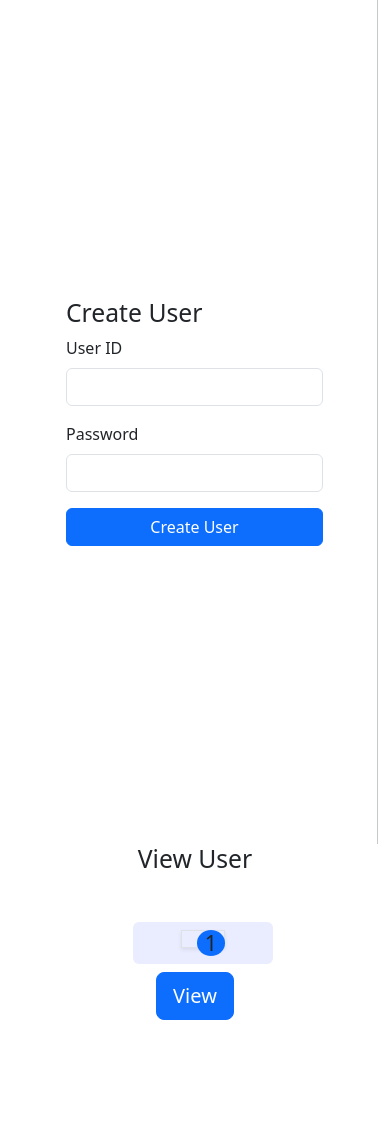
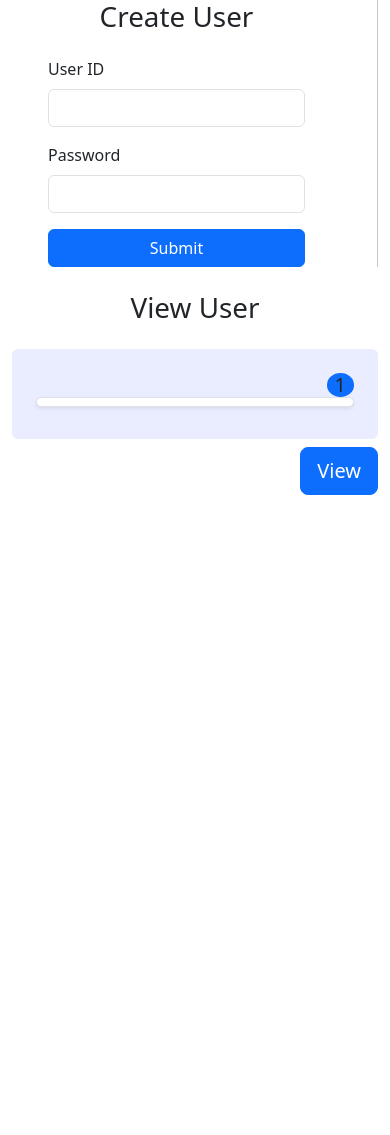
Before and after one commit to Ksanthosh20ka1a0554/webyapar-task, a Node server app: page /admin/dashboard in a window 390 px wide. Before the commit the page ends 1020 px from the top, so only its background shows below. Run offline with Node 20, Linux system fonts and the light colour scheme; the visitor is signed in with stand-in values (Sample User, id 1); some libraries are stand-ins or nearby versions.

Commit message:
updated mobile view

```diff
--- a/package.json
+++ b/package.json
@@ -5,8 +5,7 @@
   "main": "index.js",
   "scripts": {
     "test": "echo \"Error: no test specified\" && exit 1",
-    "start": "node index.js",
-    "dev": "nodemon index.js"
+    "start":"nodemon index.js"
   },
   "keywords": [],
   "author": "",
--- a/views/admin.ejs
+++ b/views/admin.ejs
@@ -1,19 +1,19 @@
 <!DOCTYPE html>
 <html lang="en">
 <head>
+    <meta name="viewport" content="width=device-width, initial-scale=1, shrink-to-fit=no">
     <title>Webyapar Admin Dashboard</title>
     <link rel="stylesheet" href="/public/css/style.css">
     <link href="https://cdn.jsdelivr.net/npm/bootstrap@5.3.0-alpha3/dist/css/bootstrap.min.css" rel="stylesheet" integrity="sha384-KK94CHFLLe+nY2dmCWGMq91rCGa5gtU4mk92HdvYe+M/SXH301p5ILy+dN9+nJOZ" crossorigin="anonymous">
 </head>
 <body>
-    <div class="container-fluid">
-        <div class="row">
+    <div class="container">
+        <div class="row flex-wrap vh-100">
 
-            <div class="col-md-6">
+            <div class="col-12 col-md-6 d-flex justify-content-center align-items-center">
 
-                <div class="d-flex justify-content-center align-items-center vh-100">
-                <form class="ms-auto" action="/admin/create-user" method="post">
-                    <h2>Create User</h2>
+                <form class="m-auto" action="/admin/create-user" method="post">
+                    <h1 class="text-center mb-4">Create User</h1>
                     <div class="mb-3">
                         <label for="userId" class="form-label">User ID</label>
                         <input type="text" class="form-control" id="userId" name="userId" required>
@@ -22,35 +22,31 @@
                         <label for="userPassword" class="form-label">Password</label>
                         <input type="password" class="form-control" id="userPassword" name="password" required>
                     </div>
-                    <button type="submit" class="btn btn-primary" style="width: 100%;">Create User</button>
+                    <button type="submit" class="btn btn-primary btn-block" style="width: 100%;">Submit</button>
                 </form>
                 <div class="vr ms-auto"></div>
-                </div>
 
             </div>
-            <div class="col-md-6 text-center">
 
-                <div class=" h-100 d-flex justify-content-center align-items-center">
+            <div class="col-12 col-md-6 vh-100">
 
-                <div>
-                    <h2 class="mb-5">View User</h2>
+                <div class="vh-100 d-lg-flex justify-content-center align-items-center">
+                    <div class="flex-grow-1">
+                        <h1 class="m-4 text-center">View User</h1>
                     <% if (users && users.length > 0) { %>
                         <% for (let i = 0; i < Math.min(users.length, 2); i++) { %>
 
-                            <div class="w-100 m-2 ps-5 pe-5 pt-2 pb-2 rounded justify-content-center align-items-center" style="background: #EAECFF;">
-                                <h4 class="mb-2 bg-primary ps-2 pe-2 rounded-circle" style="float: right;"><%= i+1 %></h4>
-                                <h4 class="w-100 border shadow-sm display-6"><%= users[i].userId %></p>
+                            <div class="m-2 mx-auto m-lg-3 w-100 p-4 rounded" style="background: #EAECFF;">
+                                <h5 class="bg-primary ps-2 pe-2 rounded-circle" style="float: right;"><%= i+1 %></h5>
+                                <h4 class="mt-4 border rounded p-1 shadow-sm display-6 bg-white"><%= users[i].userId %></h4>
                             </div>
                         <% } %>
                     <% } else { %>
                         <p>No users available</p>
                     <% } %>
-
-
-                    <a href="/admin/view-users" class="btn btn-primary btn-lg">View</a>
+                    <a href="/admin/view-users" class="btn btn-primary btn-lg d-block" style="float: right;">View</a>
+                    </div>
                 </div>
-
-            </div>
             </div>
         </div>
     </div>
```
Also changed, not shown: views/admin-login.ejs (+10 -6 lines), views/update-details.ejs (+35 -7 lines), views/user-login.ejs (+10 -6 lines), views/view-users.ejs (+38 -19 lines), public/images/Upload-removebg-preview.png (added), 1 other file.
